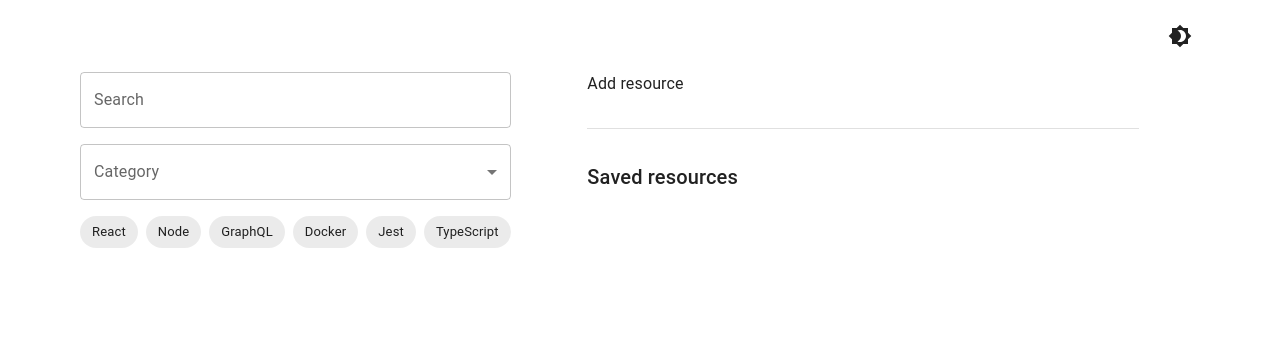
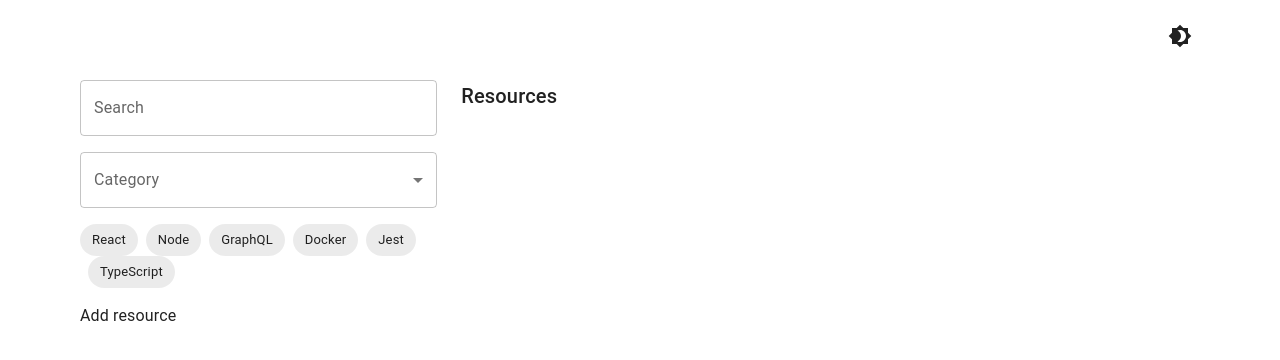
Before and after one commit to lmarcela/devstackbox, a Next.js app: page /resources in a window 1280 px wide. Shown: the top 360 px of the page. Built offline with nearby package versions, Linux system fonts and the light colour scheme; what @mui/material-nextjs would draw is missing.

Commit message:
✨ Add filter logic and reorganize elements

```diff
--- a/src/app/resources/page.tsx
+++ b/src/app/resources/page.tsx
@@ -1,16 +1,49 @@
 'use client';
 
-import { Grid } from '@mui/material';
+import { CircularProgress, Grid } from '@mui/material';
+import { useQuery } from '@tanstack/react-query';
+import { useState } from 'react';
+import Link from 'next/link';
 import FilterBar from '@/components/FilterBar';
 import ResourceManager from '@/components/ResourceManager';
 import ToggleThemeButton from '@/components/ToggleThemeButton';
+import { getResources } from '@/lib/api';
+import { Resource } from '@/types/resource';
 
 export default function ResourcesPage() {
+  const [filters, setFilters] = useState({
+    search: '',
+    category: '',
+    tags: [] as string[],
+  });
+
+  const { data: resources = [], isLoading } = useQuery<Resource[]>({
+    queryKey: ['resources'],
+    queryFn: getResources,
+  });
+
+  const filtered = resources.filter(r => {
+    const matchSearch =
+      filters.search === '' || r.title.toLowerCase().includes(filters.search.toLowerCase());
+
+    const matchCategory = filters.category === '' || r.category === filters.category;
+
+    const matchTags = filters.tags.length === 0 || filters.tags.every(tag => r.tags.includes(tag));
+
+    return matchSearch && matchCategory && matchTags;
+  });
+  if (isLoading) return <CircularProgress />;
+
   return (
-    <Grid container spacing={2} className="p-4">
+    <Grid container spacing={3} className="p-4">
       <ToggleThemeButton />
-      <FilterBar onChange={() => {}} />
-      <ResourceManager />
+      <Grid size={{ xs: 12, sm: 4 }}>
+        <FilterBar onChange={setFilters} />
+        <Link href="/resources/add">Add resource</Link>
+      </Grid>
+      <Grid size={{ xs: 12, sm: 8 }}>
+        <ResourceManager filtered={filtered} />
+      </Grid>
     </Grid>
   );
 }
--- /dev/null
+++ b/src/components/ResourceCard.tsx
@@ -0,0 +1,33 @@
+import { Card, CardContent, Chip, Stack, Typography } from '@mui/material';
+import { Resource } from '@/types/resource';
+
+type ResourceCardprops = {
+  resource: Resource;
+};
+export default function ResourceCard({ resource }: ResourceCardprops) {
+  return (
+    <Card key={resource.id} variant="outlined">
+      <CardContent>
+        <Typography variant="h6">{resource.title}</Typography>
+        <Typography variant="body2" color="text.secondary">
+          <a href={resource.url} target="_blank" rel="noopener noreferrer">
+            {resource.url}
+          </a>
+        </Typography>
+        <Typography variant="subtitle2" mt={1}>
+          Category: {resource.category}
+        </Typography>
+        <Stack direction="row" spacing={1} mt={1}>
+          {resource.tags.map(tag => (
+            <Chip key={tag} label={tag} size="small" />
+          ))}
+        </Stack>
+        {resource.description && (
+          <Typography variant="body2" mt={1}>
+            {resource.description}
+          </Typography>
+        )}
+      </CardContent>
+    </Card>
+  );
+}
--- a/src/components/ResourceManager.tsx
+++ b/src/components/ResourceManager.tsx
@@ -1,63 +1,24 @@
 'use client';
 
-import {
-  Card,
-  CardContent,
-  Chip,
-  CircularProgress,
-  Container,
-  Divider,
-  Stack,
-  Typography,
-} from '@mui/material';
-import { useQuery } from '@tanstack/react-query';
-import Link from 'next/link';
-import { getResources } from '@/lib/api';
+import { Divider, Stack, Typography } from '@mui/material';
+import { Fragment } from 'react';
+import { Resource } from '@/types/resource';
+import ResourceCard from './ResourceCard';
 
-export default function ResourceManager() {
-  const { data: resources, isLoading } = useQuery({
-    queryKey: ['resources'],
-    queryFn: getResources,
-  });
+type ResourceManagerProps = {
+  filtered: Resource[];
+};
 
-  if (isLoading) return <CircularProgress />;
-
+export default function ResourceManager({ filtered }: ResourceManagerProps) {
   return (
-    <Container maxWidth="sm">
-      <Link href="/resources/add">Add resource</Link>
-
-      <Divider sx={{ my: 4 }} />
-
+    <Fragment>
+      <Divider className="my-8 flex sm:hidden" />
       <Typography variant="h6" gutterBottom>
-        Saved resources
+        Resources
       </Typography>
       <Stack spacing={2}>
-        {resources?.map(resource => (
-          <Card key={resource.id} variant="outlined">
-            <CardContent>
-              <Typography variant="h6">{resource.title}</Typography>
-              <Typography variant="body2" color="text.secondary">
-                <a href={resource.url} target="_blank" rel="noopener noreferrer">
-                  {resource.url}
-                </a>
-              </Typography>
-              <Typography variant="subtitle2" mt={1}>
-                Category: {resource.category}
-              </Typography>
-              <Stack direction="row" spacing={1} mt={1}>
-                {resource.tags.map(tag => (
-                  <Chip key={tag} label={tag} size="small" />
-                ))}
-              </Stack>
-              {resource.description && (
-                <Typography variant="body2" mt={1}>
-                  {resource.description}
-                </Typography>
-              )}
-            </CardContent>
-          </Card>
-        ))}
+        {filtered?.map(resource => <ResourceCard key={resource.id} resource={resource} />)}
       </Stack>
-    </Container>
+    </Fragment>
   );
 }
```
